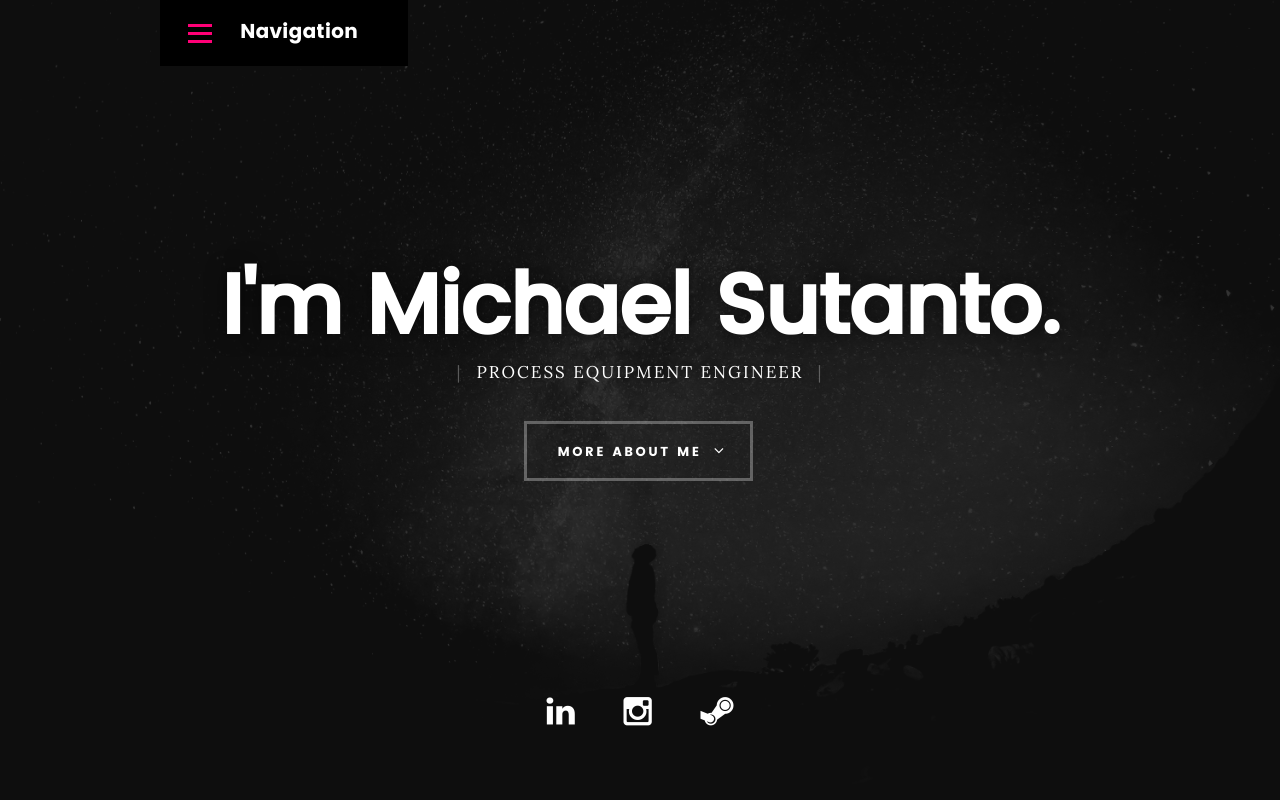
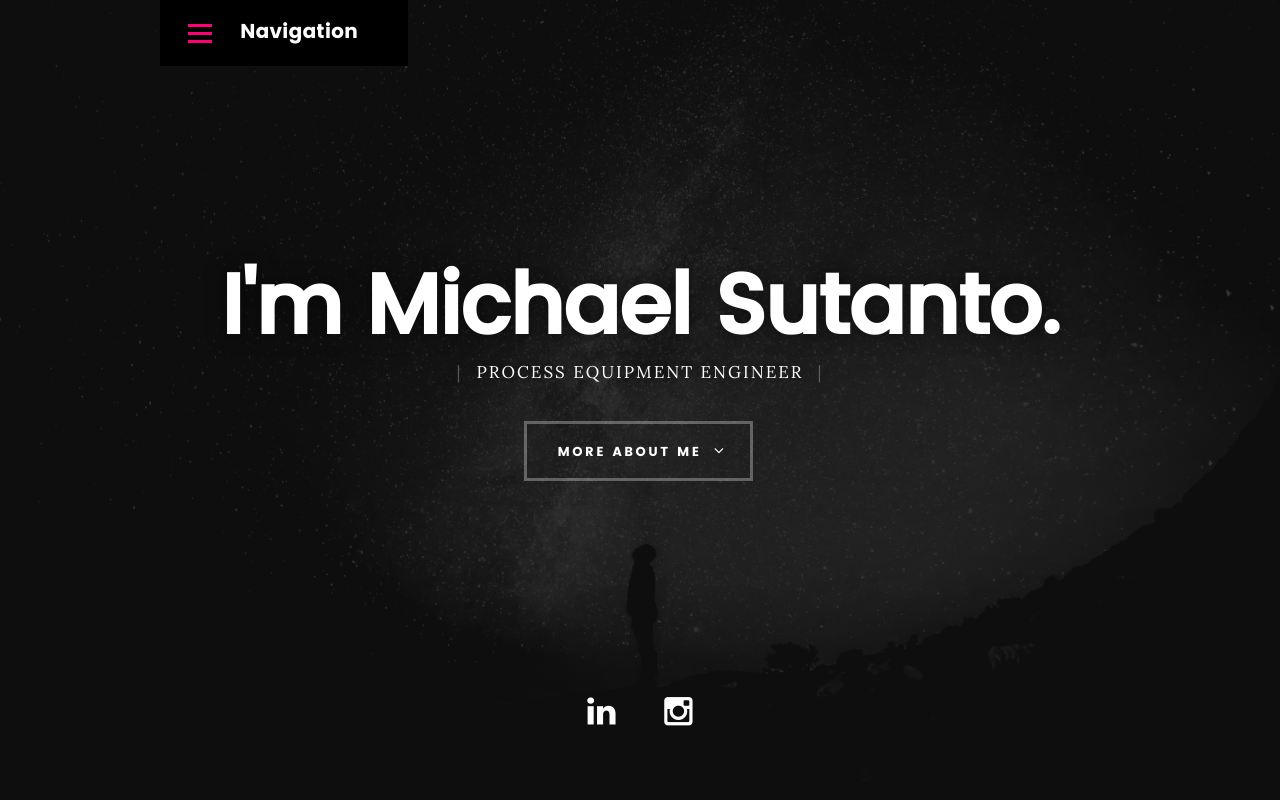
Before and after one commit to michaelsutanto/michaelsutanto.github.io, a plain HTML site: page index.html in a window 1280 px wide. Shown: the top 800 px of the page. Drawn offline with Linux system fonts and the light colour scheme; files whose address does not match are found by name.

Commit message:
Update index.html

```diff
--- a/index.html
+++ b/index.html
@@ -87,7 +87,6 @@
    	<ul class="intro-social">
          <li><a href="https://www.linkedin.com/in/michaelsutanto23/"><i class="fa fa-linkedin"></i></a></li>
 		 <li><a href="https://www.instagram.com/origin.michael/"><i class="fa fa-instagram"></i></a></li>
-		 <li><a href="https://steamcommunity.com/id/officialdoppelganger/"><i class="fa fa-steam"></i></a></li>
       </ul> <!-- /intro-social -->
 
    </section> <!-- /intro -->
```
